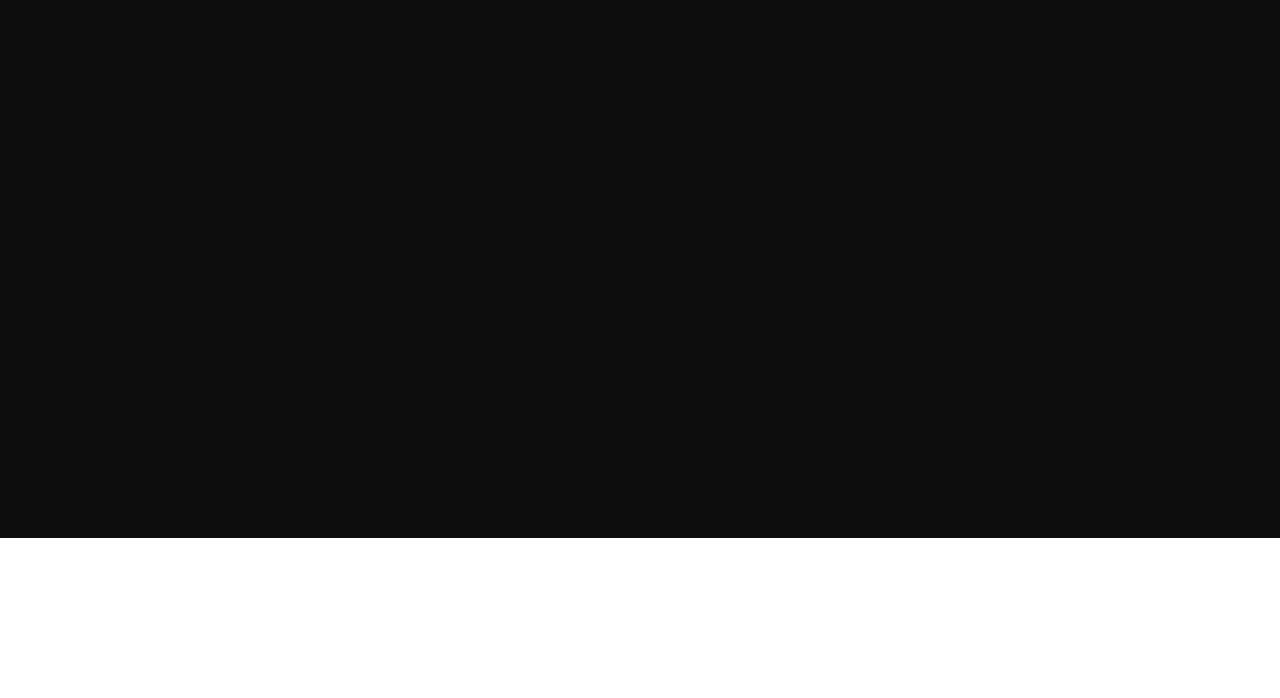
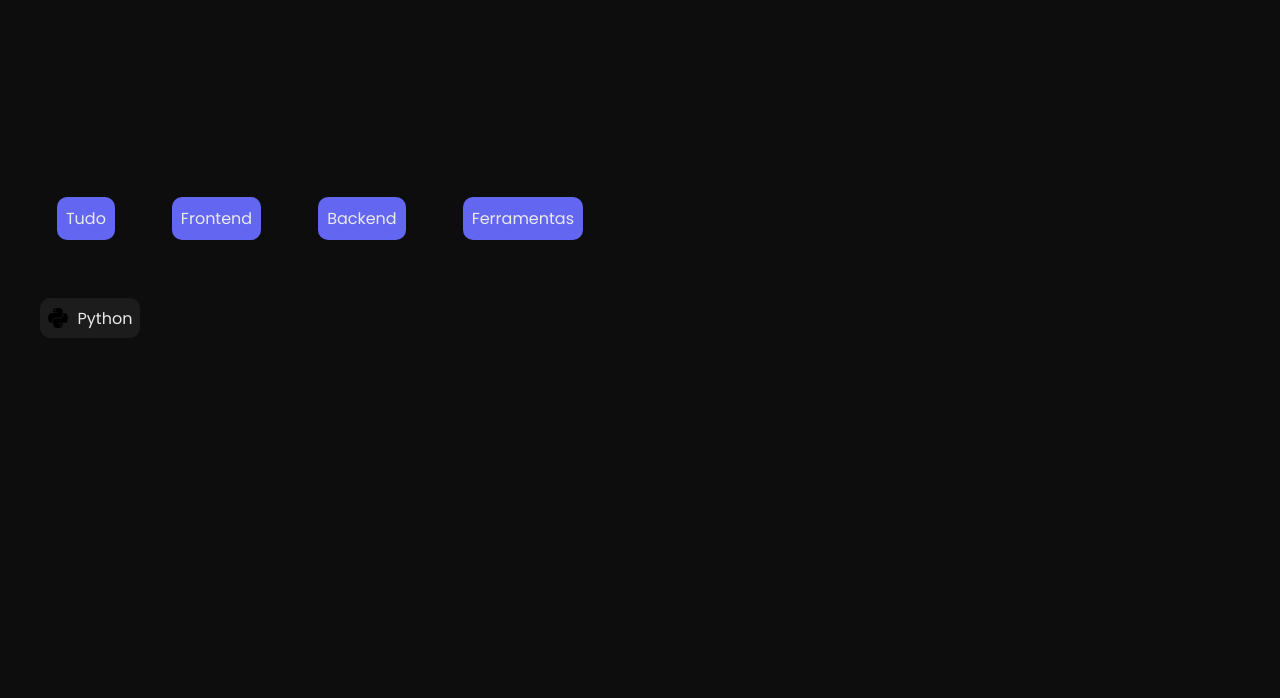
Before and after one commit to italloferreira/PORTFOLIO, a plain HTML site: page index.html in a window 1280 px wide. Shown: the part 662-1360 px from the top of the page. Before the commit the page ends 1200 px from the top, so only its background shows below. Drawn offline with Linux system fonts and the light colour scheme.

Commit message:
feature: criação do campo de habilidades

```diff
--- a/index.html
+++ b/index.html
@@ -52,6 +52,25 @@
                 <img src="img/teste1.jpg" alt="">
             </div>
         </div>
+
+        <div class="conteiner-habilidades">
+            <div>
+                <ul>
+                    <li>Tudo</li>
+                    <li>Frontend</li>
+                    <li>Backend</li>
+                    <li>Ferramentas</li>
+                </ul>
+            </div>
+
+            <div class="conteiner-elementos">
+                <div class="elementos">
+                    <img src="img/icones/python.png" alt="">
+                    <p>Python</p>
+                </div>
+
+            </div>
+        </div>
     </main>
 </body>
 </html>
--- a/style.css
+++ b/style.css
@@ -141,3 +141,62 @@
       border-radius: 50px;
 
     }
+
+    .conteiner-habilidades{
+      width: 100%;
+      height: 70vh;
+      background-color: var(--cor-fundo-primaria);
+    }
+
+    .conteiner-habilidades ul{
+
+      display: flex;
+      align-items: center;
+      justify-content: space-evenly;
+      width: 50%;
+      height: 20vh;
+      list-style: none;
+    }
+
+    .conteiner-habilidades ul li{
+      background-color: var(--cor-botao-primaria);
+      padding: 9px;
+      border-radius: 10px;
+      color: var(--cor-texto-primaria);
+    }
+
+    .conteiner-habilidades ul li:hover{
+      background-color: var(--cor-botao-secundaria);
+      transition: 0.5s;
+    }
+
+    .conteiner-elementos{
+      display: grid;
+      grid-template-columns: repeat(6, 1fr);
+      width: 100%;
+      height: 50vh;
+      background-color: var(--cor-fundo-primaria);
+    }
+
+    .elementos{
+      margin-left: 40px;
+      background-color: var(--cor-fundo-secundaria);
+      width: 100px;
+      height: 40px;
+      border-radius: 10px;
+      display: flex;
+      justify-content: center;
+      align-items: center;
+      color: var(--cor-texto-primaria);
+    }
+
+
+
+    .elementos img{
+      width: 20px;
+      height: 20px;
+    }
+
+    .elementos p{
+      margin-left: 10px;
+    }
```
Also changed, not shown: img/icones/python.png (added), img/teste1.jpg (deleted).
